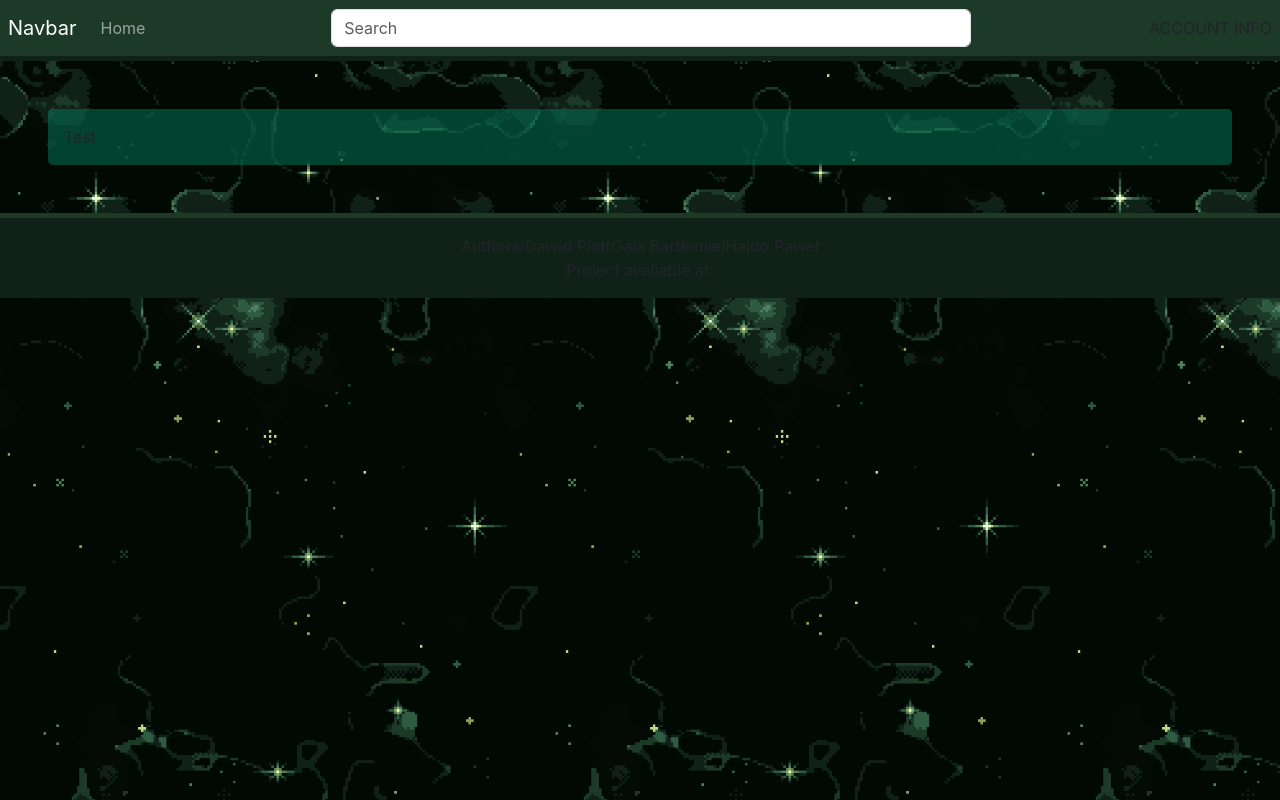
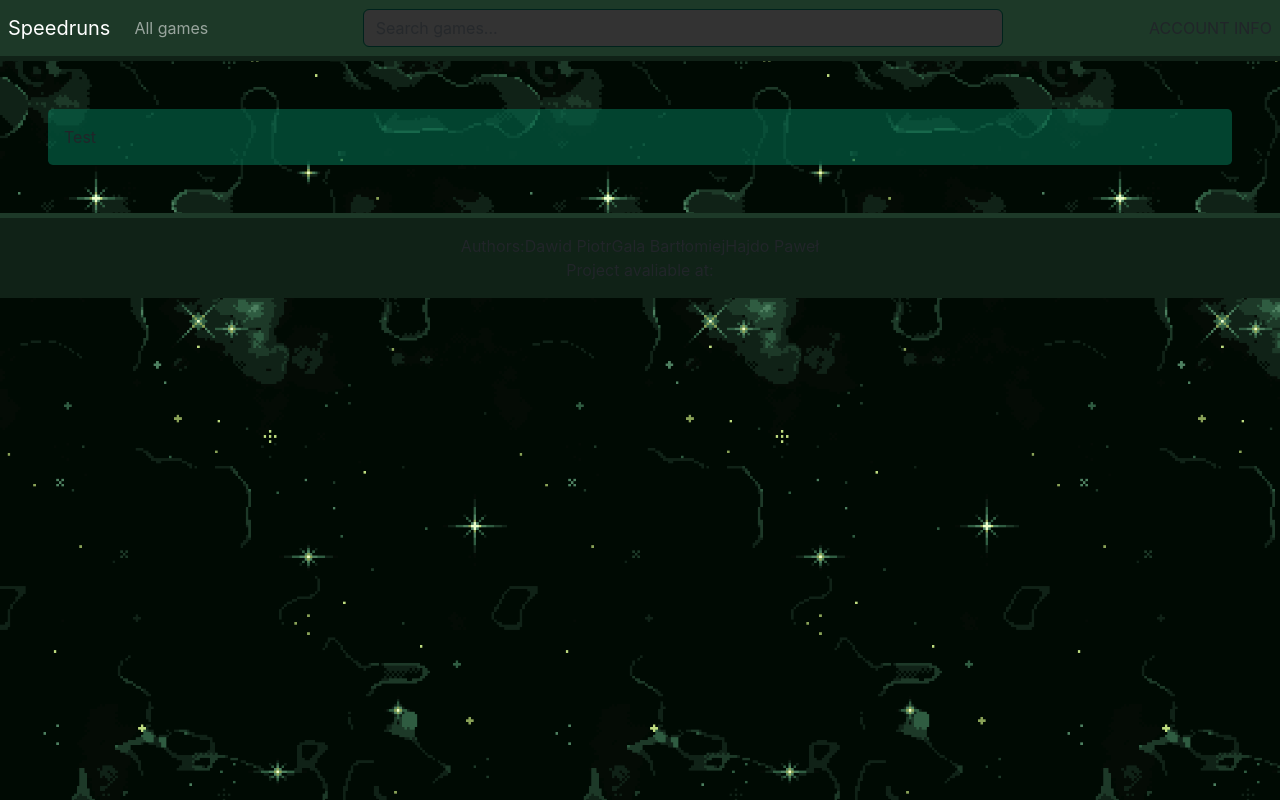
Before and after one commit to GAL-son/at-24-speedruns-app, a React (Create React App) app: page / in a window 1280 px wide. Built offline with nearby package versions, Linux system fonts and the light colour scheme.

Commit message:
SearchBar dropdown

```diff
--- a/src/components/css/search.css
+++ b/src/components/css/search.css
@@ -1,11 +1,24 @@
 .search {
     position: relative;
     width: 100%;
+}
+
+.form-control {
+    background-color: rgb(51, 51, 51);
+    border-color: rgb(0, 34, 28);
 }
 
 .dropdown {
     width: 100%;
     margin-top: 0.3rem;
     position: absolute;
+    padding: 0.3rem;
+
+    border-radius: 0.5rem;
+
     background-color: white;
 }
+
+.dropdown * {
+    width: 100%;
+}
--- a/src/components/navbar.jsx
+++ b/src/components/navbar.jsx
@@ -7,9 +7,9 @@ export default function Navbar() {
         <nav className="navbar navbar-dark navbar-expand-lg">
             <div className="d-flex flex-row justify-content-between align-items-center w-100">
                 <div className='ms-2 d-flex flex-row flex-shrink-1'>
-                    <a className="navbar-brand">Navbar</a>
+                    <a className="navbar-brand">Speedruns</a>
                     <div className="navbar-nav">
-                        <a className="nav-link" aria-current="page" href="#">Home</a>
+                        <a className="nav-link" aria-current="page" href="#">All games</a>
                     </div>
                 </div>
 
--- a/src/components/search.jsx
+++ b/src/components/search.jsx
@@ -29,12 +29,12 @@ export default function Search(params) {
     return(
         <div className="search">
             <Form id="search-form" role='search' className="d-flex">
-                <input className="form-control" type="search" placeholder="Search" aria-label="Search" id="q" value={searchInput} onChange={handleChange}/>
+                <input className="form-control" type="search" placeholder="Search games..." aria-label="Search" id="q" value={searchInput} onChange={handleChange}/>
             </Form>
 
             {isDropdown && dropdownActive &&
-            <div className="dropdown">
-                <span>SEATCH RESULT</span>
+            <div className="dropdown d-flex flex-column">
+                <div className="text-center">SEARCH RESULT</div>
                 <List content={dropdownDataSource.filter(searchFilter)} Item={searchItem}/>
             </div>}
         </div>
--- a/src/components/searchItem.jsx
+++ b/src/components/searchItem.jsx
@@ -1,6 +1,5 @@
 export default function searchItem(props) {
     const {content} = props;
-
 
     return(
         <div>
```
